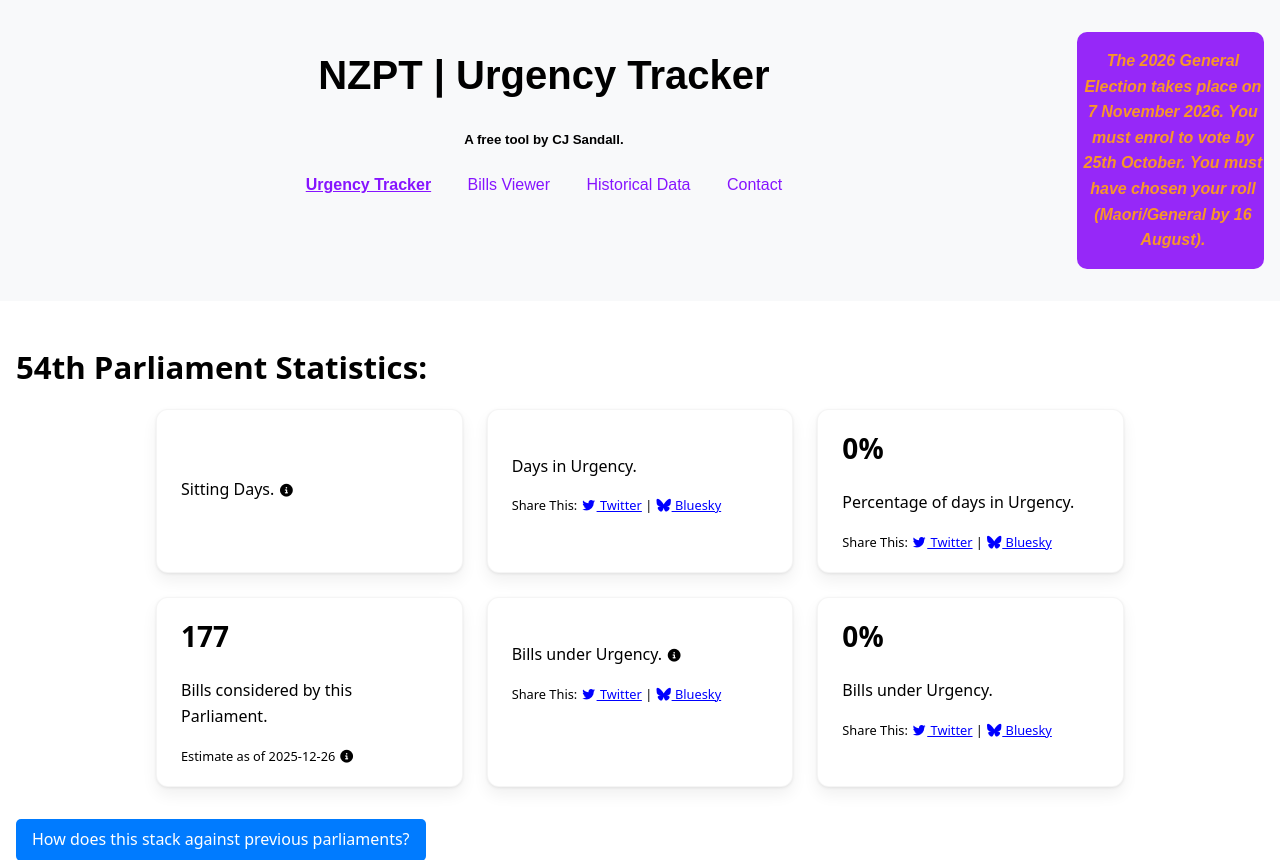
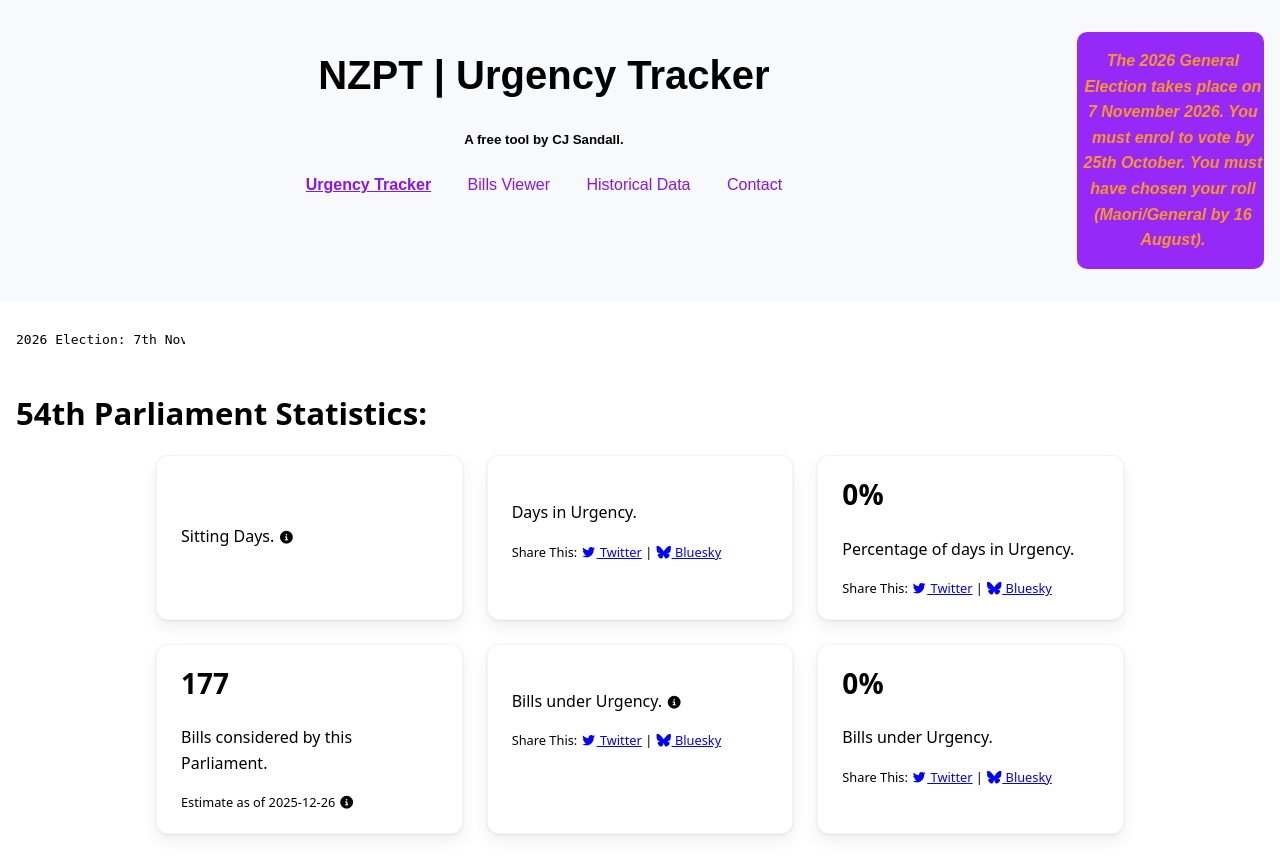
Before and after one commit to ItsHammy/nzpt-urgency, a PHP site: page / in a window 1280 px wide. Shown: the top 860 px of the page. Run offline with PHP 8.4, Linux system fonts and the light colour scheme; data that the repository does not hold is empty; some libraries are stand-ins or nearby versions.

Commit message:
Scrolling Text 1

```diff
--- a/web/assets/style.css
+++ b/web/assets/style.css
@@ -346,3 +346,20 @@ aside {
   color: #f89628;
   border-radius: 10px;
 }
+
+.ticker {
+  width: 22ch; /* Length of text */
+  animation: typing 2s steps(22), blink .5s step-end infinite alternate;
+  white-space: nowrap;
+  overflow: hidden;
+  border-right: 3px solid;
+  font-family: monospace;
+}
+
+@keyframes typing {
+  from { width: 0 }
+}
+
+@keyframes blink {
+  50% { border-color: transparent }
+}
--- a/web/index.php
+++ b/web/index.php
@@ -74,6 +74,10 @@ $last_updated = file_get_contents('lastupdate.txt');
             <strong>Notice:</strong> Please be aware that the Parliament.NZ website has recently undergone changes which have affected the functionality of this urgency tracker. I am actively working on updating the tool to restore its full capabilities. Thank you for your patience and understanding. <i class="fa-solid fa-heart"></i>
         </div>
          End Live Patch -->
+        <!--Countdown Ticker-->
+        <div id="countdown-ticker" class="ticker">
+            <p>2026 Election: 7th November. Enrolment Closes: <span id="enrol-date"></span>. Switching Rolls Closes: <span id="switch-rolls-date"></span>. Voting Opens: <span id="voting-opens-date"></span>. Election Day: <span id="election-day"></span>.</p>
+        </div>
         <div id="at-a-glance">
         <h2>54th Parliament Statistics:</h2>
             <div class="stats-card-grid">
```
